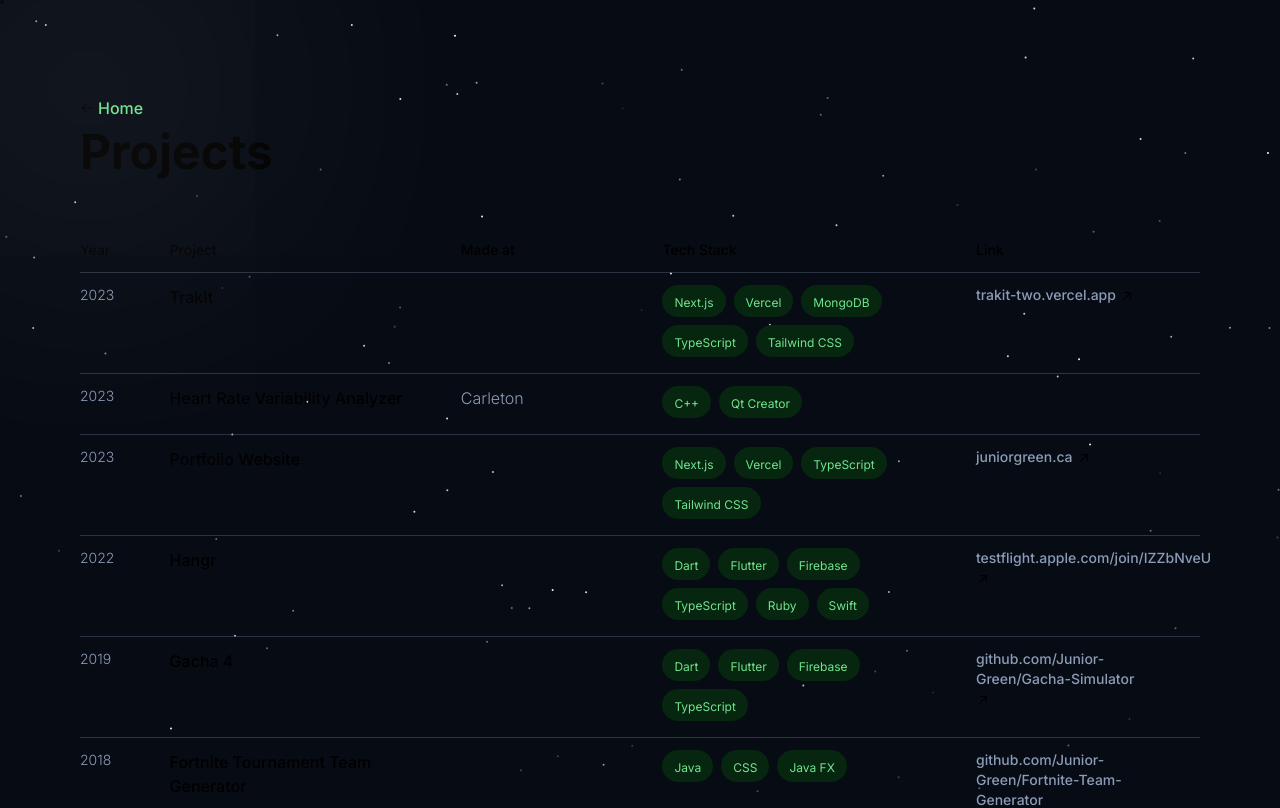
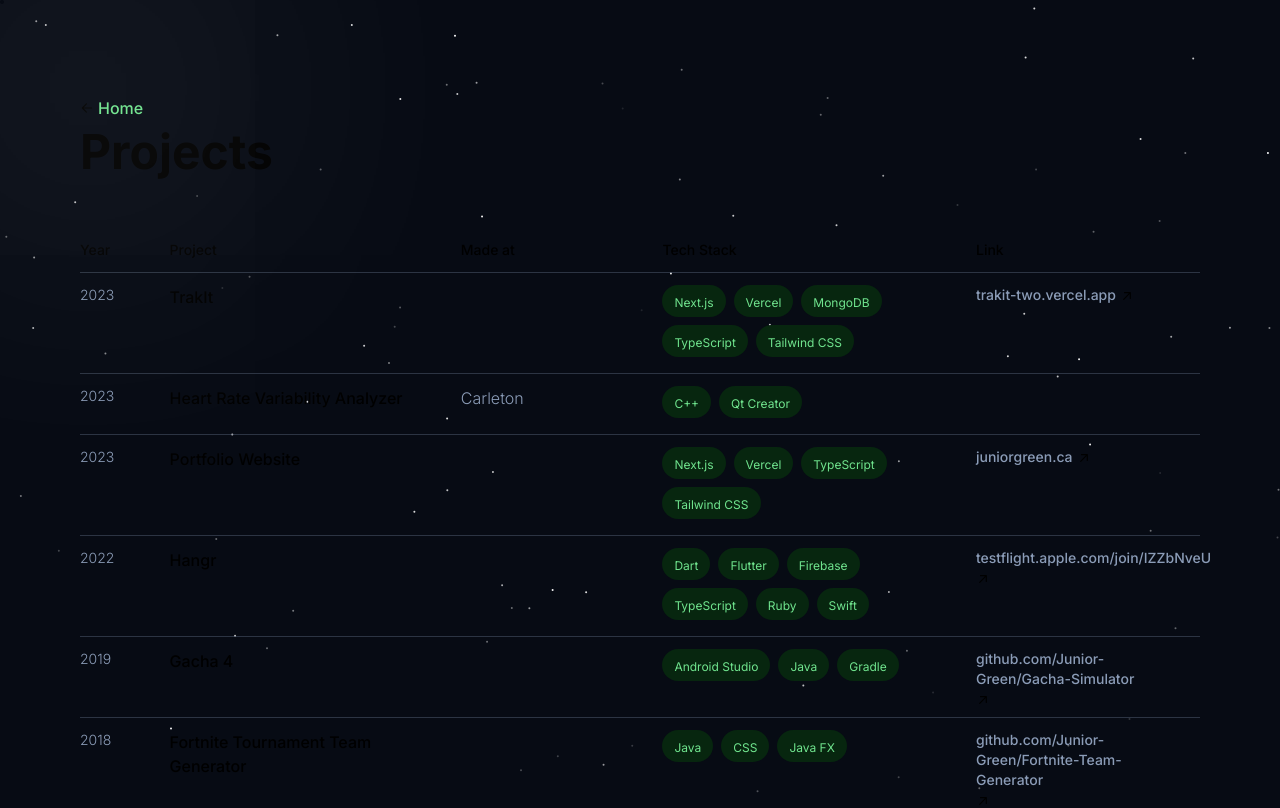
Before and after one commit to Junior-Green/portfolio-v1, a Next.js app: page /projects in a window 1280 px wide. Shown: the top 808 px of the page. Built offline with nearby package versions, Linux system fonts and the light colour scheme.

Commit message:
Update page.tsx
Updated tools used for Gacha 4 project.

```diff
--- a/src/app/projects/page.tsx
+++ b/src/app/projects/page.tsx
@@ -46,7 +46,7 @@
             year: 2019,
             projectName: 'Gacha 4',
             placeMade: '',
-            toolsUsed: ['Dart', 'Flutter', 'Firebase', 'TypeScript'],
+            toolsUsed: ['Android Studio', 'Java', 'Gradle'],
             link: 'github.com/Junior-Green/Gacha-Simulator'
         },
         {
```
